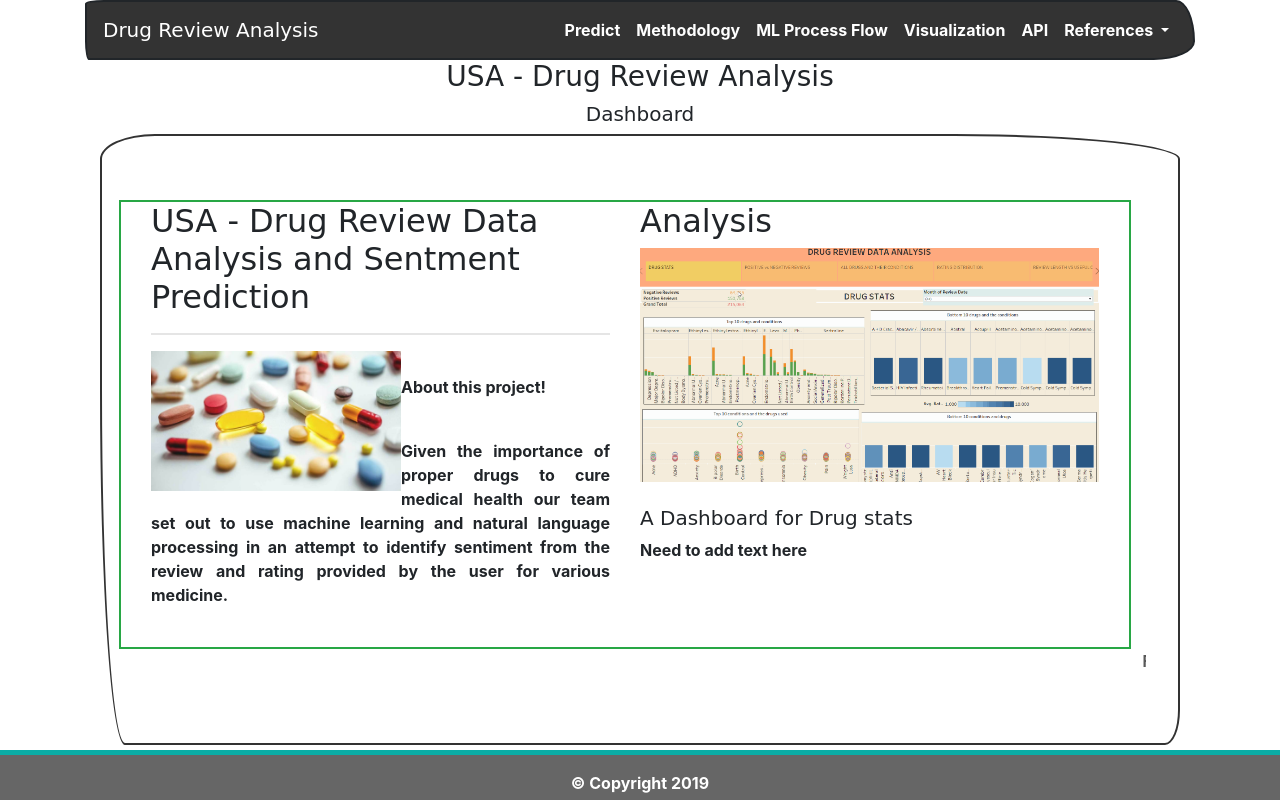
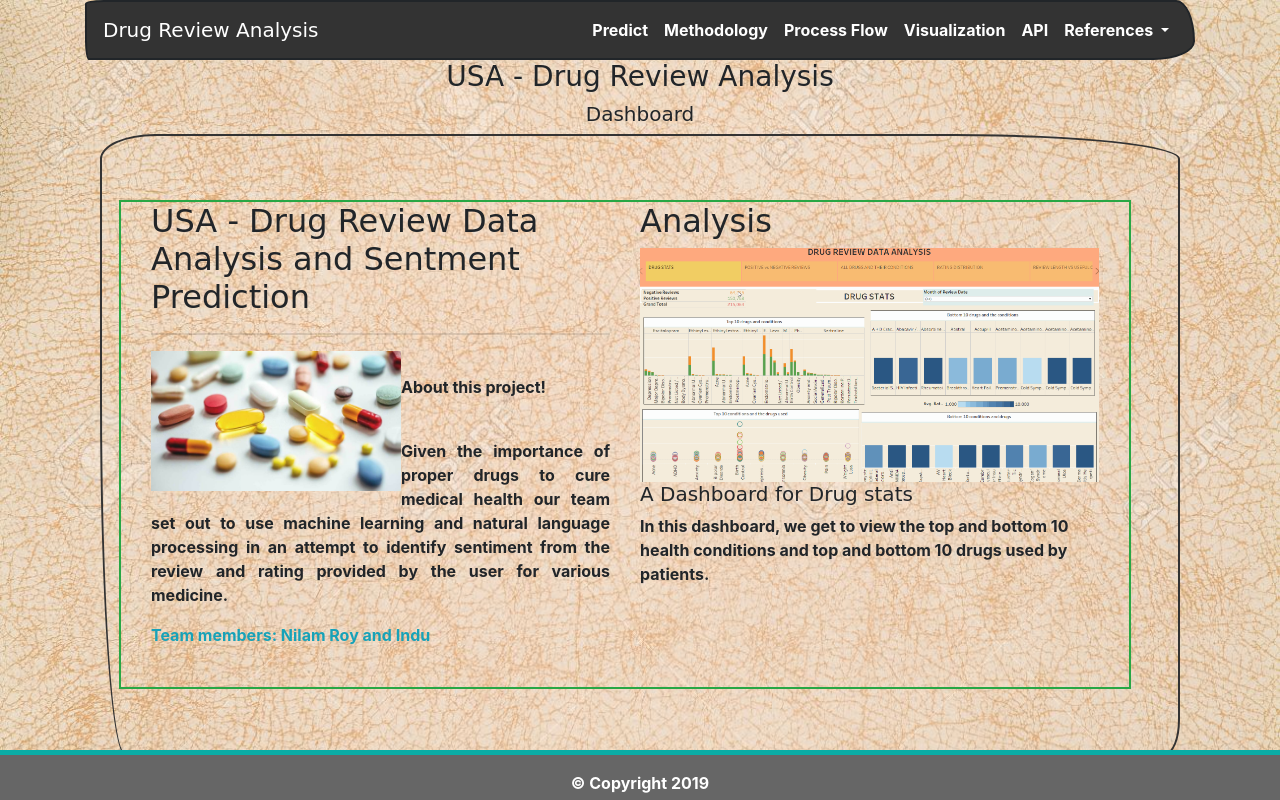
Before and after one commit to ic2019/group_project3, a Flask app: page / in a window 1280 px wide. Run offline with Flask 2, Linux system fonts and the light colour scheme; some libraries are stand-ins or nearby versions; some web fonts are replaced.

Commit message:
Adding updated files

```diff
--- a/DrugReview/app.py
+++ b/DrugReview/app.py
@@ -12,6 +12,7 @@ from sklearn.feature_extraction.text import TfidfVectorizer
 #from sqlalchemy.orm import Session, exc
 #from sqlalchemy import create_engine, func
 #import pandas as pd
+import os
 
 
 # App config.
@@ -127,14 +128,14 @@ def api(_string):
 @app.route("/process")
 def process():
     try:
-        return render_template("process.html")
+        return render_template("process.html", image_name = "img/methodology.png")
     except:
         abort(404)
 
 @app.route("/ml_process")
 def ml_process():
     try:
-        return render_template("ml_process")
+        return render_template("process.html", image_name= "img/process_flow.png")
     except:
         abort(404)
 
--- a/DrugReview/static/css/custom-style.css
+++ b/DrugReview/static/css/custom-style.css
@@ -1,7 +1,7 @@
-/* body { */
-    /* background: url('../img/banner-bg.jpg'); */
-    /* background-size: cover; */
-/* } */
+body {
+    background-image: url('../img/bg.jpg');
+    background-size: cover;
+}
 
 /* img { */
     /* opacity: 0.1; */
@@ -18,3 +18,20 @@ background-color: #666666;
 color:white;
 border-top: 5px solid #0BADA6;
 }
+
+
+.no-padding {
+    padding-left: 0;
+    padding-right: 0;
+  }
+
+  container.predict {
+    text-align: center;
+  }
+
+  .center {
+    display: block;
+    margin-left: auto;
+    margin-right: auto;
+    width: 100%;
+  }
--- a/DrugReview/templates/404.html
+++ b/DrugReview/templates/404.html
@@ -4,6 +4,7 @@
 <div class="jumbotron text-center">
   <h3>What you were looking for is just not there.</h3>
   <p><a href="{{ url_for('home') }}">Return to Main Dashboard</a></p>
+  <p>For prediction via API usage: localhost:5000/api/v1.0/sample message</p>
 </div>
 
 {% endblock %}
--- a/DrugReview/templates/index.html
+++ b/DrugReview/templates/index.html
@@ -17,6 +17,7 @@
               <p class="text-justify">
                 Given the importance of proper drugs to cure medical health our team set out to use machine learning and natural language processing in an attempt to identify sentiment from the review and rating provided by the user for various medicine.
               </p>
+              <p class="font-weight-bold text-info">Team members: Nilam Roy and Indu</p>
             <br>
           </div>
       <div class="col img-responsive">
@@ -26,60 +27,59 @@
     <div class="carousel-inner">
       <div class="carousel-item active">
           <a href="/"><img src="{{ url_for('static', filename='img/dash.gif') }}" class="d-block w-100" alt="..."></a>
-          <br>
+
           <h5>A Dashboard for Drug stats</h5>
-        <p>Need to add text here</p>
+        <p>In this dashboard, we get to view the top and bottom 10 health  conditions and top and bottom 10 drugs used by patients.</p>
       </div>
       <div class="carousel-item">
           <a href="/"><img src="{{ url_for('static', filename='img/allDrugs.gif') }}" class="d-block w-100" alt="..."></a>
-          <br>
-          <h5>All drugs with with their conditions</h5>
-          <p>A text has to come here.</p>
+
+          <h5>All drugs with their conditions</h5>
+          <p>Here you can get a peek into various drugs and the health conditions they are used for in a single plot.</p>
       </div>
       <div class="carousel-item">
         <a href="/"><img src="{{ url_for('static', filename='img/ratingDist.gif') }}" class="d-block w-100" alt="..."></a>
         <h5>Distribution of user rating</h5>
-        <br>
-        <p>A text needs to be added here.</p>
+
+        <p>You can view the distribution of user review rating. Overall, are people satisfied with the drugs?</p>
       </div>
       <div class="carousel-item">
         <a href="/"><img src="{{ url_for('static', filename='img/reviewLength.gif') }}" class="d-block w-100" alt="..."></a>
-        <br>
-        <h5>Yearly Drug </h5>
-        <p>A text needs to be added here.</p>
+
+        <h5>Review Length Vs Useful Count</h5>
+        <p>Is there any correlation between review length and usefulCount?We get to find out how others perceive usefulness in length of a review.</p>
       </div>
       <div class="carousel-item">
             <a href="/"><img src="{{ url_for('static', filename='img/yearlyDrug.gif') }}" class="d-block w-100" alt="..."></a>
-            <br>
+
             <h5>Yearly trend in Drug Reviews</h5>
-        <p>A text needs to be added here</p>
+        <p>Do we see any yearly trend in number of drug reviews from 2008-2017?</p>
       </div>
       <div class="carousel-item">
-                <a href="/"><img src="{{ url_for('static', filename='img/confusion.png') }}" class="d-block w-100" alt="..."></a>
-                <br>
+                <!-- <a href="/"><img src="{{ url_for('static', filename='img/confusion.png') }}" class="d-block w-100" alt="..."></a> -->
+                <a href="/"><img src="{{ url_for('static', filename='img/alt_cm.png') }}" class="d-block w-100" alt="..."></a>
                 <h5>Confusion Matrix</h5>
-        <p>A text needs to come here</p>
+        <p>How do we we verify the accuracy of our model for various classes? What's the precision and recall values?</p>
       </div>
       <div class="carousel-item">
-        <a href="/"><img src="{{ url_for('static', filename='img/word_cloud_happy.png') }}" class="d-block w-100" alt="..."></a>
-        <br>
+        <!-- <a href="/"><img src="{{ url_for('static', filename='img/word_cloud_happy.png') }}" class="d-block w-100" alt="..."></a> -->
+        <a href="/"><img src="{{ url_for('static', filename='img/wc_happy.png') }}" class="d-block w-100" alt="..."></a>
+
         <h5>Word Cloud - Happy</h5>
-        <p>A text needs to come here</p>
+        <p>A cloud of all lexicons from drug reviews with positive sentiments.</p>
       </div>
       <div class="carousel-item">
-        <a href="/"><img src="{{ url_for('static', filename='img/word_cloud_sad.png') }}" class="d-block w-100" alt="..."></a>
-        <br>
+        <a href="/"><img src="{{ url_for('static', filename='img/wc_sad.png') }}" class="d-block w-100" alt="..."></a>
+
         <h5>Word Cloud - Sad</h5>
-        <p>A text needs to come here</p>
+        <p text-info>A cloud of all lexicons from drug reviews with negative sentiments.</p>
       </div>
     </div>
 </div>
 
   <!-- end of carousal   -->
 </div>
-</div>
-<p class="card-text text-dark"><marquee direction="left">Fortune 500 companies represent two-thirds of the U.S. GDP with $13.7 trillion in revenues, $1.1 trillion in profits, $22.6 trillion in market value, and employ 28.7 million people worldwide.<a href="https://fortune.com/fortune500/">(Read More..)</a></marquee></p>
-</div>
+
 
 <!-- Styles -->
 <link rel="stylesheet" href="{{ url_for('static', filename='css/style.css') }}">
--- a/DrugReview/templates/nav.html
+++ b/DrugReview/templates/nav.html
@@ -30,14 +30,14 @@
              <a class="nav-link active" href="/form">Predict</a><span class="sr-only">(current)</span></a>
            </li>
            <li class="nav-item">
-                <a class="nav-link active" href="{{ url_for('static', filename='img/methodology.png') }}">Methodology</a><span class="sr-only"></span></a>
+               <a class="nav-link active" href="/process">Methodology<span class="sr-only"></span></a>
            </li>
            <li class="nav-item">
-              <a class="nav-link active img-fluid w-100" href="{{ url_for('static', filename='img/ml_process_flow.png') }}">ML Process Flow</a><span class="sr-only"></span></a>
+              <a class="nav-link active" href="/ml_process">Process Flow<span class="sr-only"></span></a>
           </li>
 
           <li class="nav-item">
-              <a class="nav-link active" href="https://public.tableau.com/profile/indu.chandrasekharan#!/vizhome/drug_analysis/DrugReviewStats?publish=yes">Visualization</a><span class="sr-only"></span></a>
+              <a class="nav-link active" href="https://public.tableau.com/profile/indu.chandrasekharan#!/vizhome/drug_analysis/DrugReviewsAnalysis?publish=yes">Visualization</a><span class="sr-only"></span></a>
           </li>
 
           <li class="nav-item">
@@ -49,14 +49,13 @@
               References
               </a>
               <div class="dropdown-menu" aria-labelledby="navbarDropdownMenuLink">
-                  <a class="dropdown-item" href="https://github.com/ic2019/group_project3">GitHub</a>
+                  <a class="dropdown-item" href="https://github.com/ic2019/group_project3">Github</a>
                   <a class="dropdown-item" href="https://github.com/ic2019/group_project3/README.md">Documentation</a>
                   <a class="dropdown-item" href="https://archive.ics.uci.edu/ml/datasets/Drug+Review+Dataset+%28Drugs.com%29">UCI M/L</a>
                   <a class="dropdown-item" href="https://www.drugs.com/">Drugs.com</a>
               </div>
 
           </li>
-
 				  </ul>
 				</div>
 			  </nav>
```
Also changed, not shown: DrugReview/templates/ml_process.html (+6 -8 lines), DrugReview/templates/process.html (+6 -9 lines), DrugReview/templates/result.html (+10 -16 lines), requirements.txt (added, +183 -0 lines), DrugReview/static/img/al_cm.png (added), DrugReview/static/img/alt_cm.png (added), DrugReview/static/img/bg.jpg (added), DrugReview/static/img/methodology.png, DrugReview/static/img/ml_process_flow.png, DrugReview/static/img/process_flow.png (added), DrugReview/static/img/sad.jpg (added), DrugReview/static/img/wc_happy.png (added), DrugReview/static/img/wc_sad.png (added), 1 other file.
